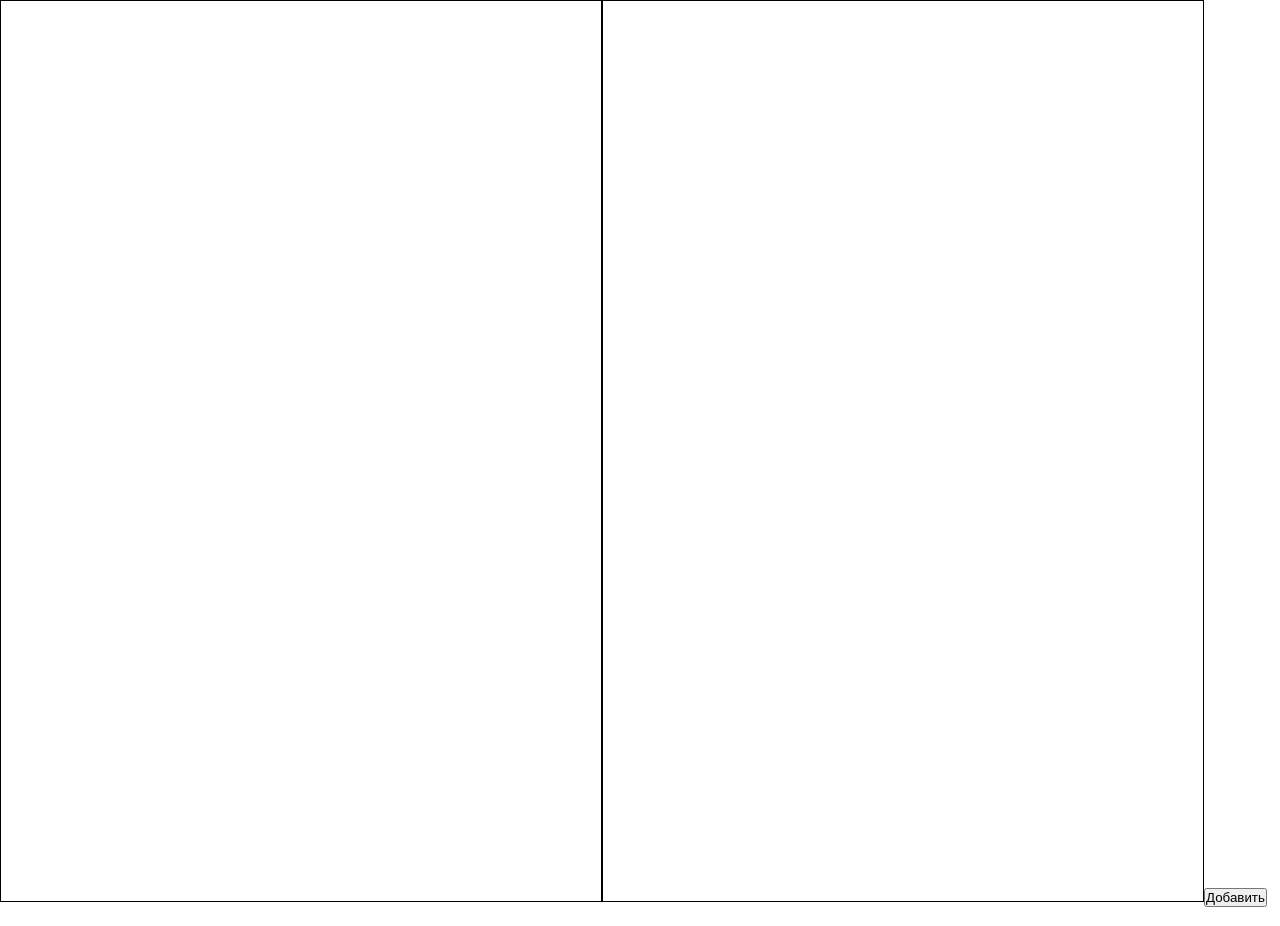
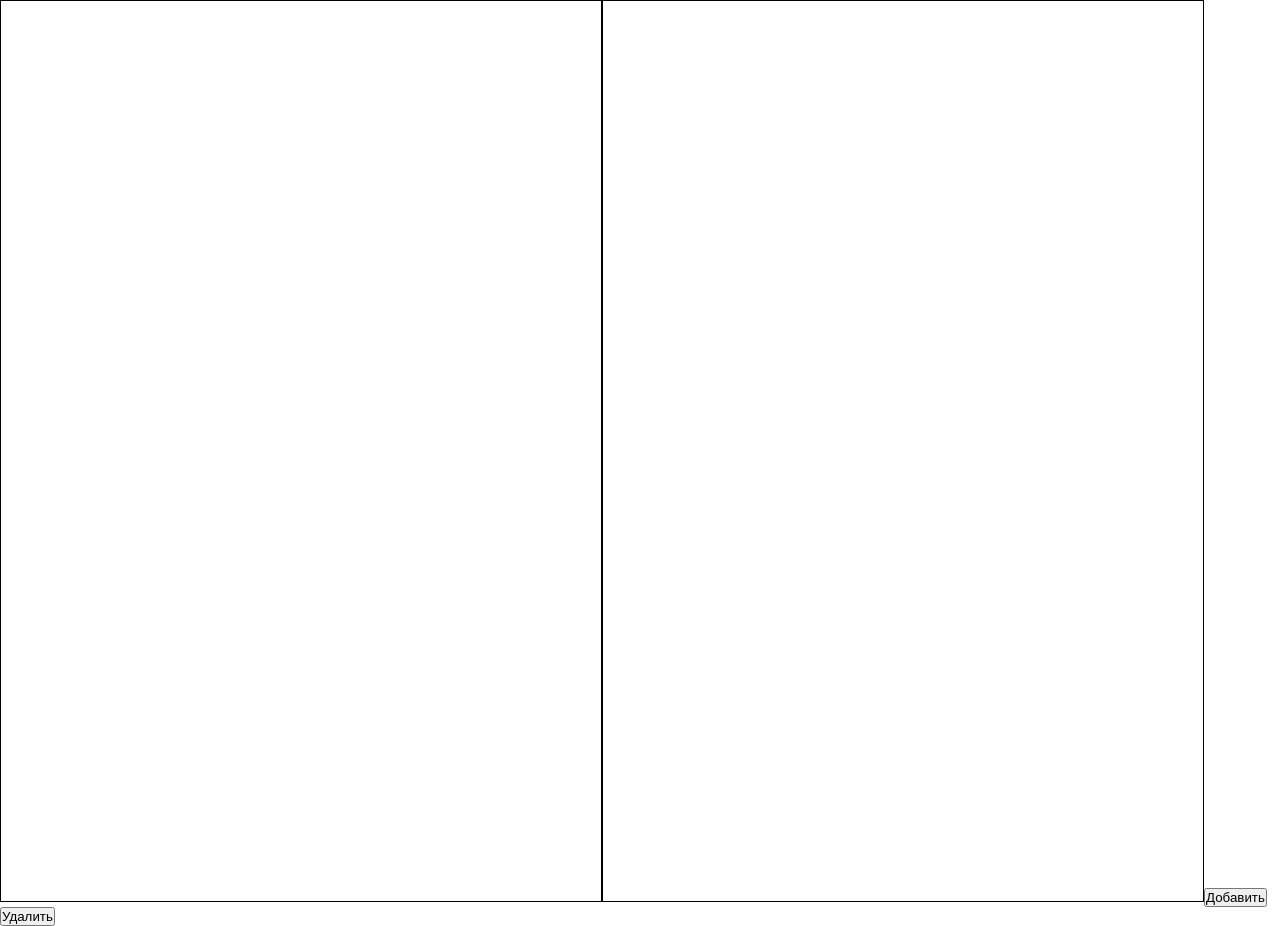
Before and after one commit to tonysmaryn/react-canvas, a React (Create React App) app: page / in a window 1280 px wide. Built offline with nearby package versions, Linux system fonts and the light colour scheme.

Commit message:
add delete button

```diff
--- a/src/components/RepeatCanvas/RepeatCanvas.jsx
+++ b/src/components/RepeatCanvas/RepeatCanvas.jsx
@@ -7,6 +7,18 @@ const RepeatCanvas = ({ images }) => {
   const insertHandler = () => {
     currentImage++;
     const context = canvasRef.current.getContext('2d');
+    loadImg(context);
+  };
+
+  const deleteHandler = () => {
+    currentImage--;
+    const context = canvasRef.current.getContext('2d');
+    context.fillStyle = 'white';
+    context.fillRect(0, 0, canvasRef.current.width, canvasRef.current.height);
+    loadImg(context);
+  };
+
+  const loadImg = (context) => {
     const img = new Image();
     img.src = images[currentImage];
     img.onload = () => context.drawImage(img, 0, 0);
@@ -16,6 +28,7 @@ const RepeatCanvas = ({ images }) => {
     <>
       <canvas width="600" height="900" ref={canvasRef} />
       <button onClick={() => insertHandler()}>Добавить</button>
+      <button onClick={() => deleteHandler()}>Удалить</button>
     </>
   );
 };
```
